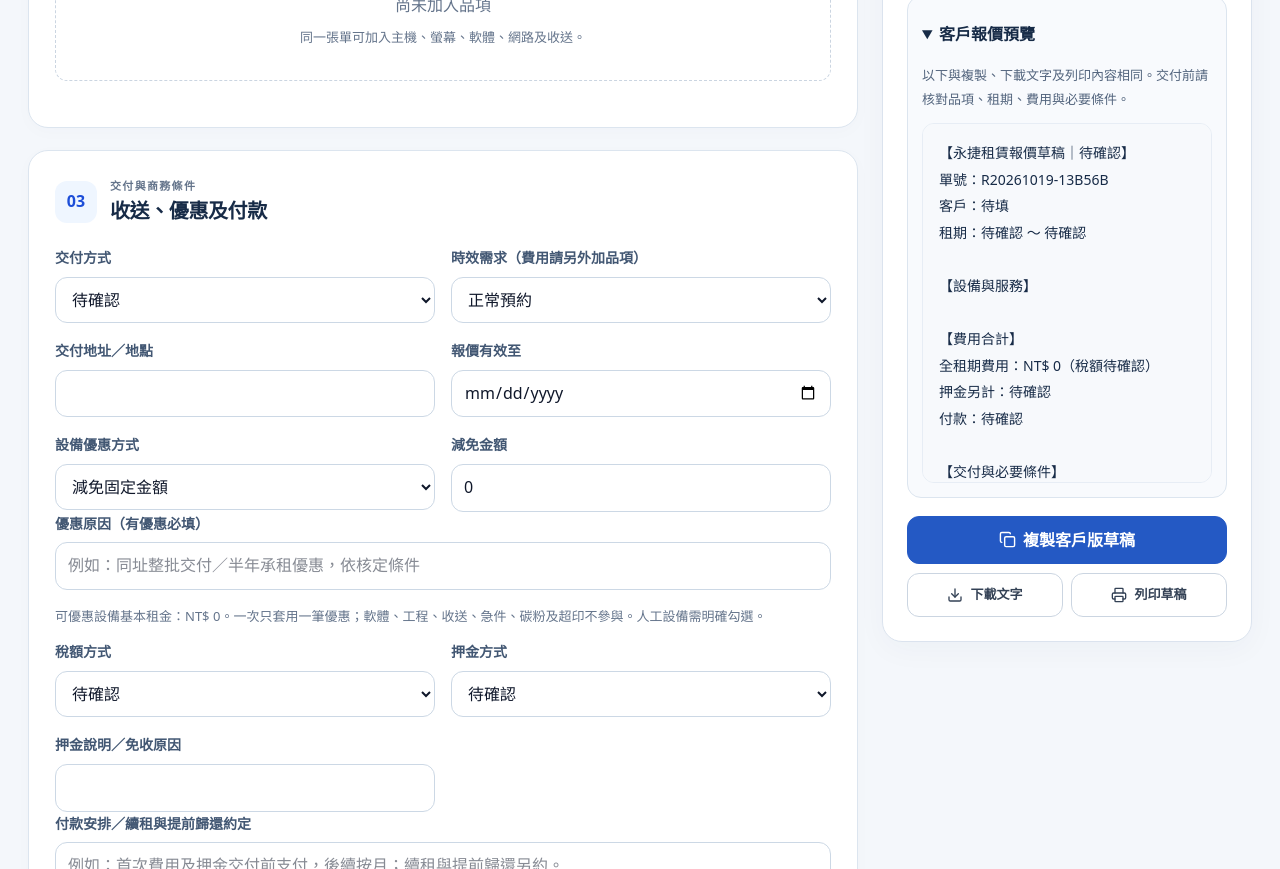
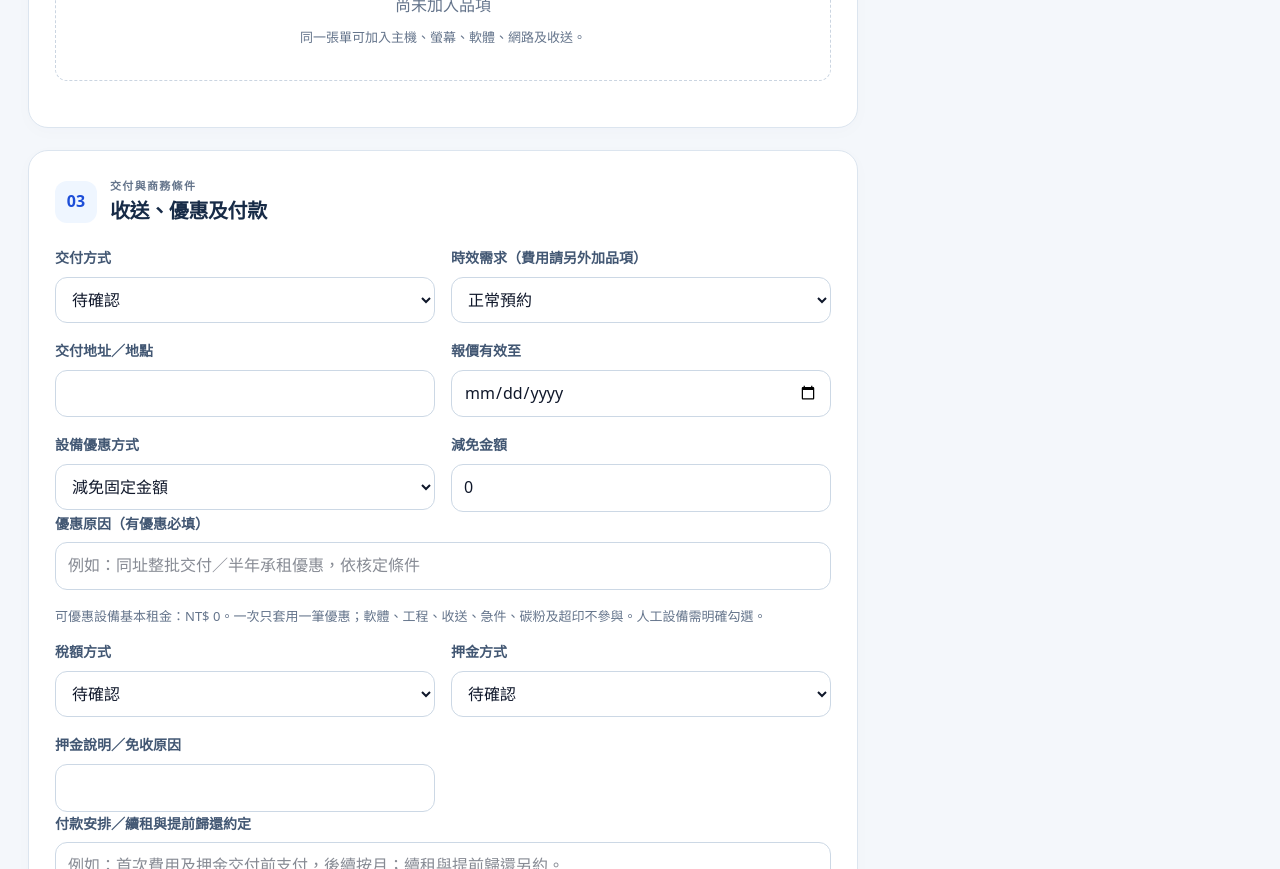
Before and after one commit to JohnnyYang0726/equipment-rental-calculator, a React (Vite) app: page / in a window 1280 px wide. Shown: the part 1240-2109 px from the top of the page. Built offline with nearby package versions, Linux system fonts and the light colour scheme.

Commit message:
fix: keep rental preview actions reachable in desktop sidebar

```diff
--- a/src/index.css
+++ b/src/index.css
@@ -965,3 +965,7 @@ button:disabled {
  .summary-panel .customer-preview .helper {margin:6px 0 10px;}
 }
 @media screen and (max-width:900px) {.summary-panel .customer-preview pre {max-height:none;}}
+@media screen and (min-width:851px) {
+ .summary-panel {max-height:calc(100dvh - 40px);overflow-y:auto;overflow-x:hidden;scrollbar-gutter:stable;}
+ .summary-panel .customer-preview pre {max-height:none;overflow:visible;}
+}
```
